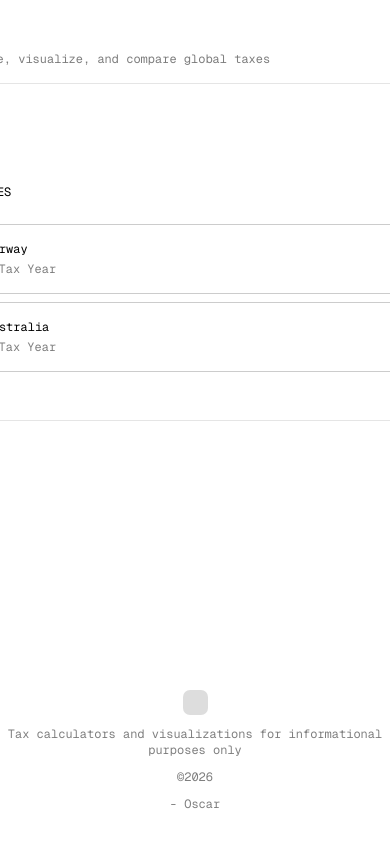
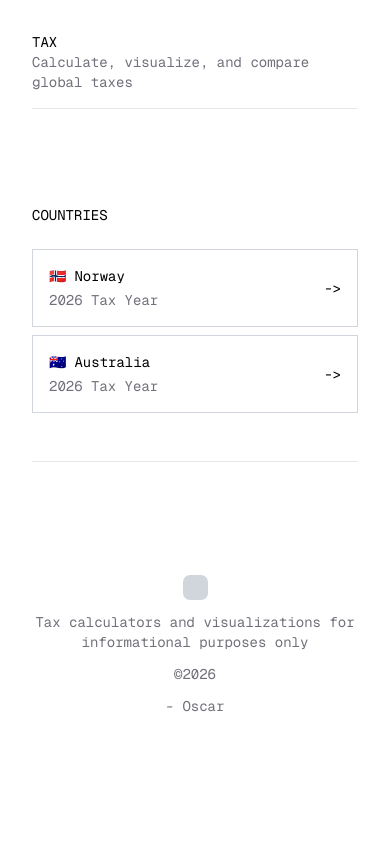
Before and after one commit to oscardobsonbrown/Tax, a Next.js app: page / in a window 390 px wide. Built offline with nearby package versions, Linux system fonts and the light colour scheme.

Commit message:
Make homepage responsive with Tailwind classes
- Replace inline styles with Tailwind for responsive design
- Use w-full with max-w-[512px] for mobile/desktop
- Use justify-between for automatic spacing
- Add hover: border-color transition
- Reduce code from 122 to 56 lines

```diff
--- a/src/app/page.tsx
+++ b/src/app/page.tsx
@@ -30,91 +30,53 @@ export default function Home() {
   };
 
   return (
-    <div style={{ backgroundColor: '#FFFFFF', boxSizing: 'border-box', fontSynthesis: 'none', MozOsxFontSmoothing: 'grayscale', overflow: 'clip', WebkitFontSmoothing: 'antialiased', display: 'flex', flexDirection: 'column', alignItems: 'center', minHeight: '100vh', position: 'relative', paddingBlock: '32px' }}>
-      <div style={{ alignItems: 'start', borderBottomColor: '#E5E5E5', borderBottomStyle: 'solid', borderBottomWidth: '1px', boxSizing: 'border-box', display: 'flex', flexDirection: 'column', gap: 3, height: 'fit-content', paddingBottom: '16px', paddingLeft: 0, paddingRight: 0, paddingTop: 0, width: '512px', flexShrink: 0 }}>
-        <div style={{ boxSizing: 'border-box', color: '#000000', flexShrink: '0', fontFamily: '"Geist Mono", system-ui, sans-serif', fontSize: '12px', height: 'fit-content', lineHeight: '16px', width: 'fit-content' }}>
-          TAX
-        </div>
-        <div style={{ boxSizing: 'border-box', color: '#7D7D7D', flexShrink: '0', fontFamily: '"Geist Mono", system-ui, sans-serif', fontSize: '12px', height: 'fit-content', lineHeight: '16px', width: 'fit-content' }}>
-          Calculate, visualize, and compare global taxes
-        </div>
+    <div className="flex min-h-screen flex-col items-center bg-white p-8 pb-32 font-mono text-sm antialiased">
+      <div className="w-full max-w-[512px] border-b border-gray-200 pb-4">
+        <div className="text-black">TAX</div>
+        <div className="text-zinc-500">Calculate, visualize, and compare global taxes</div>
       </div>
 
-      <div style={{ alignItems: 'start', borderBottomColor: '#E5E5E5', borderBottomStyle: 'solid', borderBottomWidth: '1px', boxSizing: 'border-box', display: 'flex', flexDirection: 'column', gap: 24, height: 'fit-content', paddingBlock: '48px', paddingInline: 0, width: 'fit-content', marginTop: '52px', flexShrink: 0 }}>
-        <div style={{ boxSizing: 'border-box', color: '#000000', flexShrink: '0', fontFamily: '"Geist Mono", system-ui, sans-serif', fontSize: '12px', height: 'fit-content', lineHeight: '16px', width: 'fit-content' }}>
-          COUNTRIES
-        </div>
-        <div style={{ alignItems: 'start', boxSizing: 'border-box', display: 'flex', flexDirection: 'column', flexShrink: '0', gap: '8px', height: 'fit-content', paddingBlock: 0, paddingInline: 0, width: 'fit-content' }}>
+      <div className="mt-12 w-full max-w-[512px] border-b border-gray-200 py-12">
+        <div className="mb-6 text-black">COUNTRIES</div>
+        <div className="flex flex-col gap-2">
           <Link
             href={getCountryUrl("no")}
-            style={{ textDecoration: 'none' }}
+            className="no-underline"
           >
-            <div
-              style={{ alignItems: 'center', borderColor: '#CCCCCC', borderStyle: 'solid', borderWidth: '1px', boxSizing: 'border-box', display: 'flex', flexShrink: '0', gap: 371, height: 'fit-content', paddingBlock: '16px', paddingInline: '15px', width: 'fit-content', transition: 'border-color 0.15s ease' }}
-              onMouseEnter={(e) => (e.currentTarget as HTMLElement).style.borderColor = '#999999'}
-              onMouseLeave={(e) => (e.currentTarget as HTMLElement).style.borderColor = '#CCCCCC'}
-            >
-              <div style={{ alignItems: 'start', boxSizing: 'border-box', display: 'flex', flexDirection: 'column', flexShrink: '0', gap: 4, height: 'fit-content', paddingBlock: 0, paddingInline: 0, width: 'fit-content' }}>
-                <div style={{ alignItems: 'start', boxSizing: 'border-box', display: 'flex', flexShrink: '0', gap: 7, height: 'fit-content', paddingBlock: 0, paddingInline: 0, width: 'fit-content' }}>
-                  <div style={{ boxSizing: 'border-box', color: '#000000', flexShrink: '0', fontFamily: '"Geist Mono", system-ui, sans-serif', fontSize: '12px', height: 'fit-content', lineHeight: '16px', width: 'fit-content' }}>
-                    🇳🇴
-                  </div>
-                  <div style={{ boxSizing: 'border-box', color: '#000000', flexShrink: '0', fontFamily: '"Geist Mono", system-ui, sans-serif', fontSize: '12px', height: 'fit-content', lineHeight: '16px', width: 'fit-content' }}>
-                    Norway
-                  </div>
+            <div className="flex items-center justify-between border border-gray-300 px-4 py-4 transition-colors hover:border-gray-600 sm:gap-96 sm:px-[15px] sm:gap-[371px]">
+              <div className="flex flex-col gap-1">
+                <div className="flex items-center gap-2">
+                  <div className="text-black">🇳🇴</div>
+                  <div className="text-black">Norway</div>
                 </div>
-                <div style={{ boxSizing: 'border-box', color: '#7F7F7F', flexShrink: '0', fontFamily: '"Geist Mono", system-ui, sans-serif', fontSize: '12px', height: 'fit-content', lineHeight: '16px', width: 'fit-content' }}>
-                  2026 Tax Year
-                </div>
+                <div className="text-zinc-500">2026 Tax Year</div>
               </div>
-              <div style={{ boxSizing: 'border-box', color: '#000000', flexShrink: '0', fontFamily: '"Geist Mono", system-ui, sans-serif', fontSize: '12px', height: 'fit-content', lineHeight: '16px', width: 'fit-content' }}>
-                {'->'}
-              </div>
+              <div className="text-black">{'->'}</div>
             </div>
           </Link>
           <Link
             href={getCountryUrl("au")}
-            style={{ textDecoration: 'none' }}
+            className="no-underline"
           >
-            <div
-              style={{ alignItems: 'center', borderColor: '#CCCCCC', borderStyle: 'solid', borderWidth: '1px', boxSizing: 'border-box', display: 'flex', flexShrink: '0', gap: 371, height: 'fit-content', paddingBlock: '16px', paddingInline: '15px', width: 'fit-content', transition: 'border-color 0.15s ease' }}
-              onMouseEnter={(e) => (e.currentTarget as HTMLElement).style.borderColor = '#999999'}
-              onMouseLeave={(e) => (e.currentTarget as HTMLElement).style.borderColor = '#CCCCCC'}
-            >
-              <div style={{ alignItems: 'start', boxSizing: 'border-box', display: 'flex', flexDirection: 'column', flexShrink: '0', gap: 4, height: 'fit-content', paddingBlock: 0, paddingInline: 0, width: 'fit-content' }}>
-                <div style={{ alignItems: 'start', boxSizing: 'border-box', display: 'flex', flexShrink: '0', gap: 7, height: 'fit-content', paddingBlock: 0, paddingInline: 0, width: 'fit-content' }}>
-                  <div style={{ boxSizing: 'border-box', color: '#000000', flexShrink: '0', fontFamily: '"Geist Mono", system-ui, sans-serif', fontSize: '12px', height: 'fit-content', lineHeight: '16px', width: 'fit-content' }}>
-                    🇦🇺
-                  </div>
-                  <div style={{ boxSizing: 'border-box', color: '#000000', flexShrink: '0', fontFamily: '"Geist Mono", system-ui, sans-serif', fontSize: '12px', height: 'fit-content', lineHeight: '16px', width: 'fit-content' }}>
-                    Australia
-                  </div>
+            <div className="flex items-center justify-between border border-gray-300 px-4 py-4 transition-colors hover:border-gray-600 sm:gap-96 sm:px-[15px] sm:gap-[371px]">
+              <div className="flex flex-col gap-1">
+                <div className="flex items-center gap-2">
+                  <div className="text-black">🇦🇺</div>
+                  <div className="text-black">Australia</div>
                 </div>
-                <div style={{ boxSizing: 'border-box', color: '#7F7F7F', flexShrink: '0', fontFamily: '"Geist Mono", system-ui, sans-serif', fontSize: '12px', height: 'fit-content', lineHeight: '16px', width: 'fit-content' }}>
-                  2026 Tax Year
-                </div>
+                <div className="text-zinc-500">2026 Tax Year</div>
               </div>
-              <div style={{ boxSizing: 'border-box', color: '#000000', flexShrink: '0', fontFamily: '"Geist Mono", system-ui, sans-serif', fontSize: '12px', height: 'fit-content', lineHeight: '16px', width: 'fit-content' }}>
-                {'->'}
-              </div>
+              <div className="text-black">{'->'}</div>
             </div>
           </Link>
         </div>
       </div>
 
-      <div style={{ marginTop: 'auto', display: 'flex', flexDirection: 'column', alignItems: 'center', gap: 11 }}>
-        <div style={{ boxSizing: 'border-box', height: '25px', width: '25px' }}>
-          <div style={{ backgroundColor: '#DDDDDD', borderRadius: '7px', boxSizing: 'border-box', height: '25px', position: 'relative', top: 0, left: 0, width: '25px' }} />
-        </div>
-        <div style={{ boxSizing: 'border-box', color: '#7F7F7F', fontFamily: '"Geist Mono", system-ui, sans-serif', fontSize: '12px', lineHeight: '16px', textAlign: 'center' }}>
-          Tax calculators and visualizations for informational purposes only
-        </div>
-        <div style={{ boxSizing: 'border-box', color: '#7F7F7F', fontFamily: '"Geist Mono", system-ui, sans-serif', fontSize: '12px', lineHeight: '16px', textAlign: 'center' }}>
-          ©2026
-        </div>
-        <div style={{ boxSizing: 'border-box', color: '#7F7F7F', fontFamily: '"Geist Mono", system-ui, sans-serif', fontSize: '12px', lineHeight: '16px', textAlign: 'center' }}>
-          - Oscar
-        </div>
+      <div className="mt-auto flex flex-col items-center gap-3 text-center">
+        <div className="h-[25px] w-[25px] rounded-[7px] bg-gray-300" />
+        <div className="text-zinc-500">Tax calculators and visualizations for informational purposes only</div>
+        <div className="text-zinc-500">©2026</div>
+        <div className="text-zinc-500">- Oscar</div>
       </div>
     </div>
   );
```
